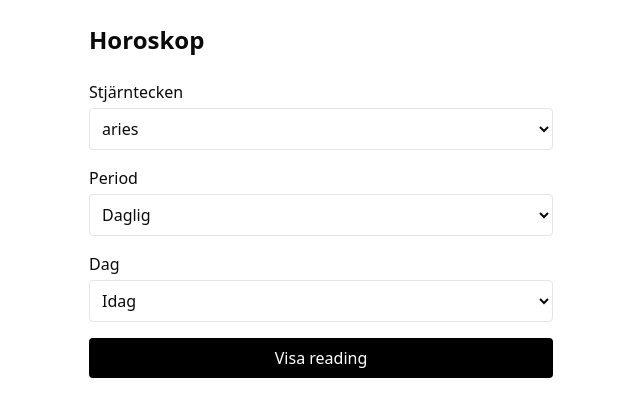
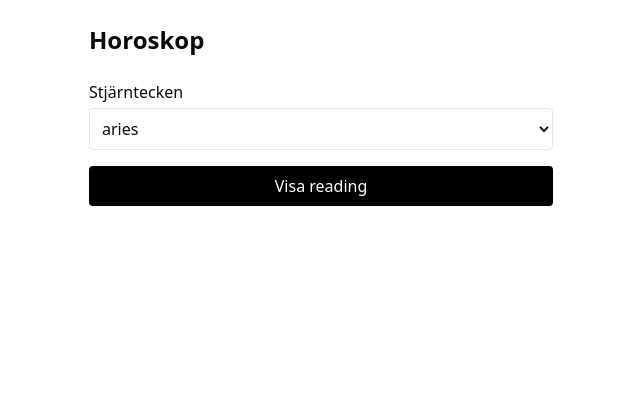
Before and after one commit to joeljarvi/fortune-ai, a Next.js app: page /pages/horoscope in a window 1280 px wide. Shown: the top 416 px of the page, without its empty margins (319-959 px from the left). Built offline with nearby package versions, Linux system fonts and the light colour scheme.

Commit message:
horoscope update

```diff
--- /dev/null
+++ b/src/app/components/CrystalBall.tsx
@@ -0,0 +1,81 @@
+"use client";
+
+import { motion } from "framer-motion";
+import { Sparkles } from "lucide-react";
+
+export default function CrystalBall({
+  state,
+}: {
+  state: "idle" | "loading" | "answered";
+}) {
+  return (
+    <motion.div
+      animate={state === "loading" ? { scale: [1, 1.05, 1] } : { scale: 1 }}
+      transition={
+        state === "loading"
+          ? { repeat: Infinity, duration: 1.5, ease: "easeInOut" }
+          : { duration: 0.5 }
+      }
+      className="w-28 h-28 sm:w-40 sm:h-40 rounded-full flex items-center justify-center mb-4 sm:mb-6 relative z-10 overflow-hidden"
+    >
+      <motion.div
+        className="w-full h-full rounded-full relative flex items-center justify-center"
+        animate={
+          state === "idle"
+            ? {
+                boxShadow: [
+                  "0 0 10px rgba(167,139,250,0.4)",
+                  "0 0 20px rgba(192,132,252,0.6)",
+                  "0 0 10px rgba(167,139,250,0.4)",
+                ],
+              }
+            : state === "loading"
+            ? {
+                boxShadow: [
+                  "0 0 20px rgba(236,72,153,0.6)",
+                  "0 0 40px rgba(236,72,153,0.9)",
+                ],
+              }
+            : {
+                boxShadow: [
+                  "0 0 30px rgba(251,191,36,0.7)",
+                  "0 0 50px rgba(236,72,153,0.7)",
+                ],
+              }
+        }
+        transition={{
+          duration: state === "idle" ? 6 : 2,
+          repeat: state === "idle" ? Infinity : 0,
+          ease: "easeInOut",
+        }}
+        style={{
+          background:
+            state === "answered"
+              ? "radial-gradient(circle at 50% 50%, #fbbf24, #ec4899)"
+              : state === "loading"
+              ? "radial-gradient(circle at 50% 50%, #f472b6, #7e22ce)"
+              : "radial-gradient(circle at 50% 50%, #a78bfa, #4c1d95)",
+        }}
+      >
+        {state === "idle" && (
+          <motion.div
+            className="absolute inset-0 rounded-full"
+            style={{
+              background:
+                "radial-gradient(circle at 30% 30%, rgba(192,132,252,0.4), transparent 70%)",
+            }}
+            animate={{ rotate: 360 }}
+            transition={{ duration: 40, repeat: Infinity, ease: "linear" }}
+          />
+        )}
+        <Sparkles
+          className={`w-6 h-6 sm:w-8 sm:h-8 relative z-10 ${
+            state === "answered"
+              ? "text-yellow-300 drop-shadow-[0_0_8px_#fbbf24]"
+              : "text-white/60"
+          }`}
+        />
+      </motion.div>
+    </motion.div>
+  );
+}
--- /dev/null
+++ b/src/app/components/SparklesBackground.tsx
@@ -0,0 +1,58 @@
+"use client";
+
+import { useState, useEffect } from "react";
+import { motion } from "framer-motion";
+
+interface Sparkle {
+  id: number;
+  x: number;
+  y: number;
+  size: number;
+  delay: number;
+  duration: number;
+}
+
+export default function SparklesBackground() {
+  const [sparkles, setSparkles] = useState<Sparkle[]>([]);
+
+  useEffect(() => {
+    const stars: Sparkle[] = Array.from({ length: 25 }).map((_, i) => ({
+      id: i,
+      x: Math.random() * 100,
+      y: Math.random() * 100,
+      size: Math.random() * 4 + 2,
+      delay: Math.random() * 5,
+      duration: Math.random() * 10 + 5,
+    }));
+    setSparkles(stars);
+  }, []);
+
+  return (
+    <div className="absolute inset-0 overflow-hidden pointer-events-none">
+      {sparkles.map((star) => (
+        <motion.div
+          key={star.id}
+          initial={{ opacity: 0, y: 0 }}
+          animate={{
+            opacity: [0, 1, 0],
+            y: [0, -30],
+          }}
+          transition={{
+            duration: star.duration,
+            delay: star.delay,
+            repeat: Infinity,
+            ease: "easeInOut",
+          }}
+          className="rounded-full bg-purple-300 shadow-[0_0_10px_#a78bfa]"
+          style={{
+            width: star.size,
+            height: star.size,
+            position: "absolute",
+            left: `${star.x}%`,
+            top: `${star.y}%`,
+          }}
+        />
+      ))}
+    </div>
+  );
+}
--- a/src/app/actions/ai.ts
+++ b/src/app/pages/api/ai.ts
@@ -1,11 +1,14 @@
 import type { NextApiRequest, NextApiResponse } from "next";
-import { z } from "zod";
+import { optional, z } from "zod";
 import type { FortuneRequest, FortuneResponse } from "@/types/fortune";
 
 const FortuneRequestSchema = z.object({
   readingType: z.enum(["horoscope", "tarot", "ai"]),
   zodiacSign: z.string(),
-  question: z.string().min(5, "Frågan måste vara minst 5 tecken lång"),
+  question: z
+    .string()
+    .min(5, "Frågan måste vara minst 5 tecken lång")
+    .optional(),
 });
 
 export default async function handler(
@@ -62,7 +65,6 @@ export default async function handler(
 
       prompt = `
                 Agera som en mystisk och insiktsfull spådam. Skapa en personlig förutsägelse baserat på följande information. Svara på svenska.
-                **Användarens fråga:** "${question}"
                 **Stjärntecken:** ${zodiacSign}
                 **Dagens horoskop:** "${responseData.horoscope.horoscope}"
                 Ge ett svar som använder horoskopet för att ge vägledning kring användarens fråga.
--- a/src/app/pages/horoscope/page.tsx
+++ b/src/app/pages/horoscope/page.tsx
@@ -1,19 +1,32 @@
 "use client";
 
 import { useState } from "react";
-import { getHoroscope, Period, Day } from "../actions/ai";
+import type {
+  FortuneRequest,
+  FortuneResponse,
+  ReadingType,
+} from "@/types/fortune";
+import { getFortune } from "@/lib/client";
 
 const ALL_SIGNS = [
-  "aries","taurus","gemini","cancer","leo","virgo",
-  "libra","scorpio","sagittarius","capricorn","aquarius","pisces",
+  "aries",
+  "taurus",
+  "gemini",
+  "cancer",
+  "leo",
+  "virgo",
+  "libra",
+  "scorpio",
+  "sagittarius",
+  "capricorn",
+  "aquarius",
+  "pisces",
 ] as const;
 
-type ZodiacSign = typeof ALL_SIGNS[number];
+type ZodiacSign = (typeof ALL_SIGNS)[number];
 
 export default function HoroscopePage() {
   const [sign, setSign] = useState<ZodiacSign>("aries");
-  const [period, setPeriod] = useState<Period>("daily");
-  const [day, setDay] = useState<Day>("today");
   const [loading, setLoading] = useState(false);
   const [reading, setReading] = useState<string | null>(null);
   const [date, setDate] = useState<string | null>(null);
@@ -26,9 +39,13 @@ export default function HoroscopePage() {
     setDate(null);
 
     try {
-      const result = await getHoroscope(sign, period, day);
-      setReading(result.text);
-      setDate(result.date);
+      const criteria: FortuneRequest = {
+        readingType: "horoscope",
+        zodiacSign: sign,
+        question: null,
+      };
+      const result = await getFortune(criteria);
+      setReading(result.horoscope?.horoscope || "Inget horoskop tillgängligt.");
     } catch (err: any) {
       setError(err.message ?? "Okänt fel");
     } finally {
@@ -50,39 +67,12 @@ export default function HoroscopePage() {
             className="border rounded p-2"
           >
             {ALL_SIGNS.map((s) => (
-              <option key={s} value={s}>{s}</option>
+              <option key={s} value={s}>
+                {s}
+              </option>
             ))}
           </select>
         </label>
-
-        {/* Period */}
-        <label className="grid gap-1">
-          <span>Period</span>
-          <select
-            value={period}
-            onChange={(e) => setPeriod(e.target.value as Period)}
-            className="border rounded p-2"
-          >
-            <option value="daily">Daglig</option>
-            <option value="monthly">Månads</option>
-          </select>
-        </label>
-
-        {/* Dag (bara om daily) */}
-        {period === "daily" && (
-          <label className="grid gap-1">
-            <span>Dag</span>
-            <select
-              value={day}
-              onChange={(e) => setDay(e.target.value as Day)}
-              className="border rounded p-2"
-            >
-              <option value="today">Idag</option>
-              <option value="yesterday">Igår</option>
-              <option value="tomorrow">Imorgon</option>
-            </select>
-          </label>
-        )}
 
         <button
           onClick={fetchHoroscope}
--- a/lib/client.ts
+++ b/src/lib/client.ts
@@ -3,7 +3,7 @@ import type { FortuneRequest, FortuneResponse } from "@/types/fortune";
 export async function getFortune(
   criteria: FortuneRequest
 ): Promise<FortuneResponse> {
-  const res = await fetch("/api/fortune", {
+  const res = await fetch("/api/ai", {
     method: "POST",
     body: JSON.stringify(criteria),
     headers: { "Content-Type": "application/json" },
```
Also changed, not shown: src/app/pages/oracle/page.tsx (+2 -127 lines).
